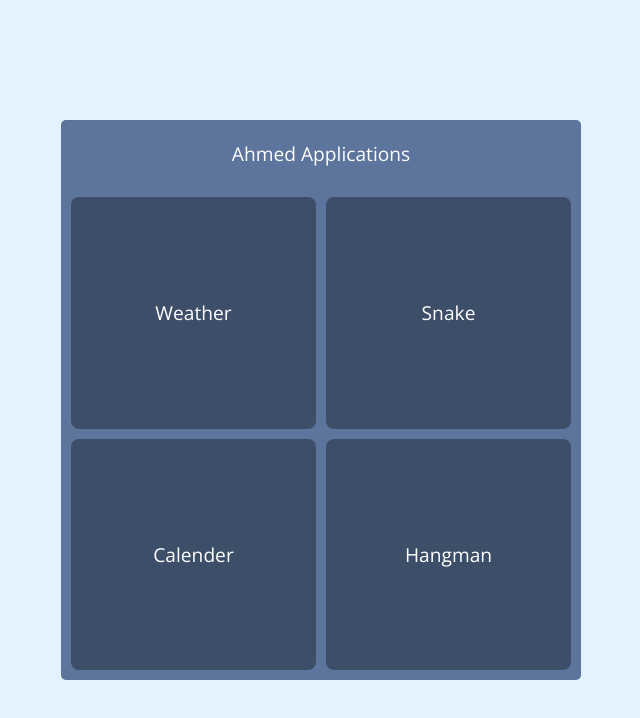
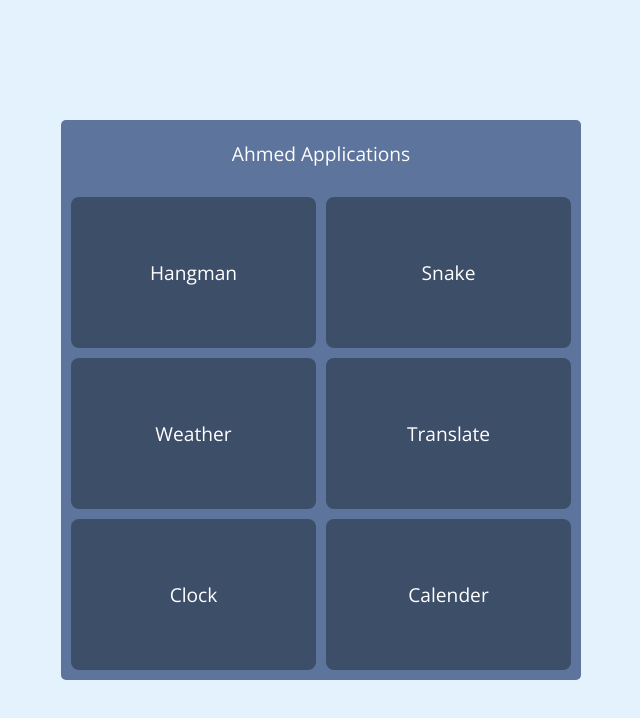
Before and after one commit to Ahmed-Applications/Ahmed-Applications.github.io, a plain HTML site: page index.html in a window 1280 px wide. Shown: the whole page, without its empty margins (319-959 px from the left). Drawn offline with nearby package versions, Linux system fonts and the light colour scheme.

Commit message:
update.css

```diff
--- a/index.html
+++ b/index.html
@@ -18,10 +18,13 @@
                 <span class="heading">Ahmed Applications</span>
             </div>
             <div class="frame">
+                <a href="https://ahmed-applications.github.io/Hangman/" class="item-box">Hangman</a>
+                <a href="https://ahmed-applications.github.io/Snake/" class="item-box">Snake</a>
                 <a href="https://ahmed-applications.github.io/Weather/" class="item-box">Weather</a>
-                <a href="https://ahmed-applications.github.io/Snake/" class="item-box">Snake</a>
+                <a href="https://ahmed-applications.github.io/Translate/" class="item-box">Translate</a>
+                <a href="https://ahmed-applications.github.io/Clock/" class="item-box">Clock</a>
                 <a href="https://ahmed-applications.github.io/Calender/" class="item-box">Calender</a>
-                <a href="https://ahmed-applications.github.io/Hangman/" class="item-box">Hangman</a>
+
             </div>
         </div>
     </body>
--- a/style.css
+++ b/style.css
@@ -41,7 +41,7 @@ body {
     width: 100%;
     height: 100%;
     display: grid;
-    grid-template: repeat(2, 1fr) / repeat(2, 1fr); /* Adjusted grid layout for 2 rows and 2 columns */
+    grid-template: repeat(3, 1fr) / repeat(2, 1fr); /* Adjusted grid layout for 2 rows and 2 columns */
     gap: 10px; /* Added gap between item-box elements */
 }
 
```
